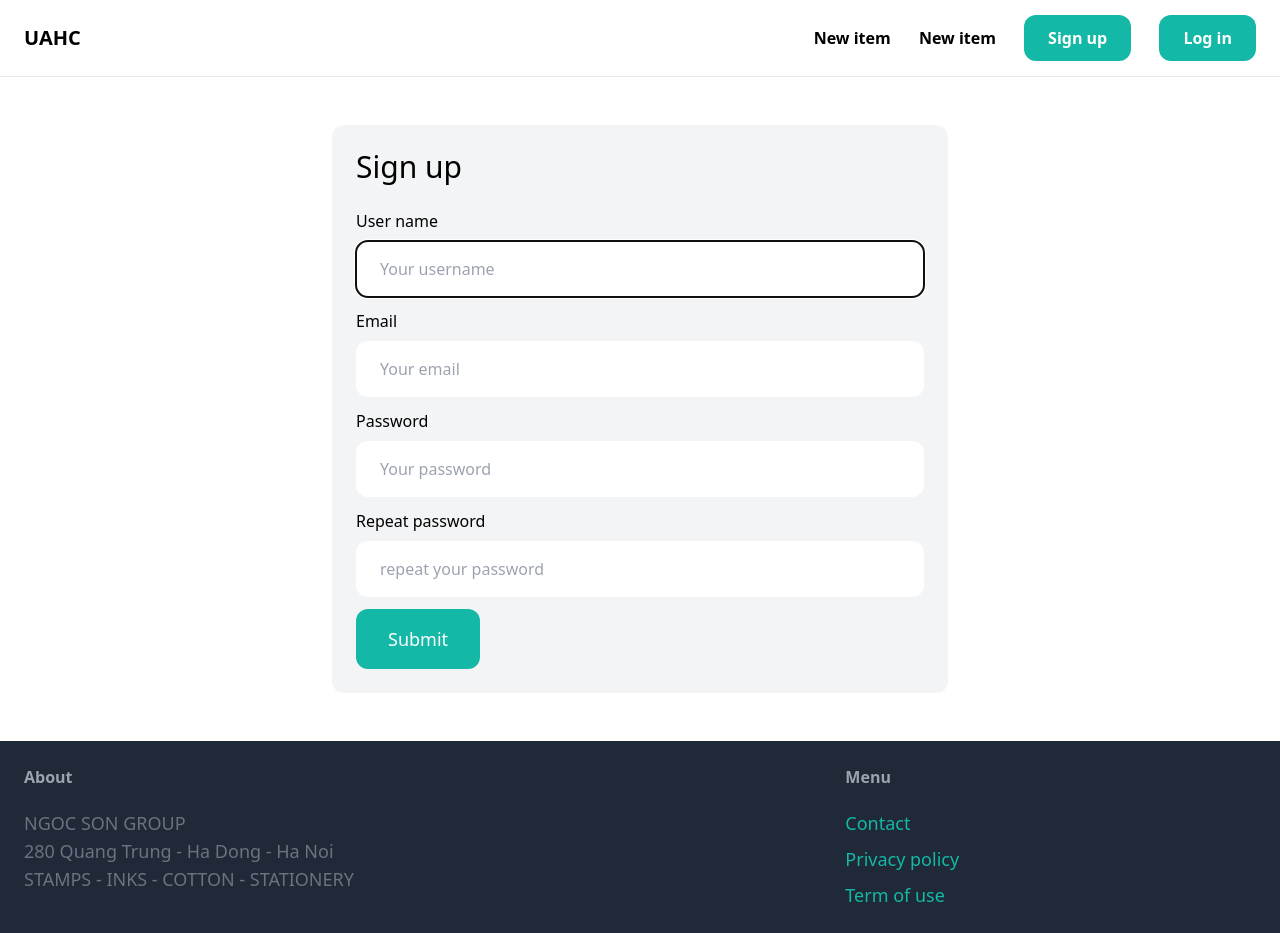
After one commit to albertnguyen97/UAHCstore, a Django app: page /signup/ in a window 1280 px wide. The commit adds this page. Run offline with Django 4.2, Linux system fonts and the light colour scheme; some libraries are stand-ins or nearby versions.

Commit message:
add form signup

```diff
--- /dev/null
+++ b/core/forms.py
@@ -0,0 +1,26 @@
+from django import forms
+from django.contrib.auth.forms import UserCreationForm
+from django.contrib.auth.models import User
+
+
+class SignUpForm(UserCreationForm):
+    class Meta:
+        model = User
+        fields = ('username', 'email', 'password1', 'password2')
+
+    username = forms.CharField(widget=forms.TextInput(attrs={
+        'placeholder': 'Your username',
+        'class': 'w-full py-4 px-6 rounded-xl'
+    }))
+    email = forms.CharField(widget=forms.TextInput(attrs={
+        'placeholder': 'Your email',
+        'class': 'w-full py-4 px-6 rounded-xl'
+    }))
+    password1 = forms.CharField(widget=forms.TextInput(attrs={
+        'placeholder': 'Your password',
+        'class': 'w-full py-4 px-6 rounded-xl'
+    }))
+    password2 = forms.CharField(widget=forms.TextInput(attrs={
+        'placeholder': 'repeat your password',
+        'class': 'w-full py-4 px-6 rounded-xl'
+    }))
--- a/core/templates/core/base.html
+++ b/core/templates/core/base.html
@@ -12,8 +12,8 @@
         <div class="space-x-6">
             <a href="#" class="text-g font-semibold hover:text-gray-500">New item</a>
             <a href="#" class="text-g font-semibold hover:text-gray-500">New item</a>
-            <a href="#" class="px-6 py-3 text-g font-semibold bg-teal-500 text-white rounded-xl hover:bg-blue-700">Sign up</a>
-            <a href="#" class="px-6 py-3 text-g font-semibold bg-teal-500 text-white rounded-xl hover:bg-gray-700">Log in</a>
+            <a href="{% url 'core:signup' %}" class="px-6 py-3 text-g font-semibold bg-teal-500 text-white rounded-xl hover:bg-blue-700">Sign up</a>
+            <a href="#" class="px-6 py-3 text-g font-semibold bg-teal-500 text-white rounded-xl hover:bg-gray-700 ">Log in</a>
         </div>
     </nav>
     <div class="px-6 py-6">
@@ -34,7 +34,7 @@
         <div class="w-1/3">
             <h3 class="mb-5 font-semibold text-gray-400 ">Menu</h3>
             <ul class="space-y-2">
-                <li><a href="{% url 'contact' %}" class="text-lg text-teal-500 hover:text-teal-700">Contact</a></li>
+                <li><a href="{% url 'core:contact' %}" class="text-lg text-teal-500 hover:text-teal-700">Contact</a></li>
                 <li><a href="#" class="text-lg text-teal-500 hover:text-teal-700">Privacy policy</a></li>
                 <li><a href="#" class="text-lg text-teal-500 hover:text-teal-700">Term of use</a></li>
 
--- /dev/null
+++ b/core/templates/core/signup.html
@@ -0,0 +1,38 @@
+{% extends 'core/base.html' %}
+{% block title %} Sign up {% endblock %}
+{% block content %}
+
+<div class="w-1/2 my-6 mx-auto p-6 bg-gray-100 rounded-xl">
+    <h1 class="mb-6 text-3xl">Sign up</h1>
+    <form method="post" action=".">
+        {%  csrf_token %}
+        {{ form.non_field_errors }}
+
+        <div class="mb-3">
+            <label class="inline-block mb-2">User name</label><br>
+            {{ form.username }}
+        </div>
+        <div class="mb-3">
+            <label class="inline-block mb-2">Email</label><br>
+            {{ form.email }}
+        </div>
+        <div class="mb-3">
+            <label class="inline-block mb-2">Password</label><br>
+            {{ form.password1 }}
+        </div>
+        <div class="mb-3">
+            <label class="inline-block mb-2">Repeat password</label><br>
+            {{ form.password2 }}
+        </div>
+        {% if form.errors or form.non_field_errors %}
+            <div class="mb-3 p-6 bg-red-100 rounded-xl">
+            {% for field in form %}
+                {{ field.errors }}
+            {% endfor %}
+            </div>
+        {% endif %}
+        <button class="py-4 px-8 text-lg bg-teal-500 hover:bg-teal-700 rounded-xl text-white center">Submit</button>
+    </form>
+</div>
+
+{% endblock %}
--- /dev/null
+++ b/core/urls.py
@@ -0,0 +1,11 @@
+from django.urls import path
+from . import views
+
+app_name = 'core'
+
+urlpatterns = [
+    path('', views.index, name='index'),
+    path('contact/', views.contact, name='contact'),
+    path('signup/', views.signup, name='signup')
+
+]
--- a/core/views.py
+++ b/core/views.py
@@ -1,8 +1,10 @@
 from django.shortcuts import render
 from item.models import Category, Item
+from .forms import SignUpForm
 
 
 # Create your views here.
+
 
 def index(request):
     items = Item.objects.filter(is_sold=False)[0:6]
@@ -15,3 +17,10 @@ def index(request):
 
 def contact(request):
     return render(request, 'core/contact.html')
+
+
+def signup(request):
+    form = SignUpForm()
+    return render(request, 'core/signup.html', {
+        'form': form
+    })
--- a/marketplace/urls.py
+++ b/marketplace/urls.py
@@ -6,8 +6,7 @@ from django.conf import settings
 from django.conf.urls.static import static
 
 urlpatterns = [
-    path('', index, name="index"),
+    path('', include('core.urls')),
     path('items/', include('item.urls')),
-    path('contact/', contact, name="contact"),
     path('admin/', admin.site.urls),
 ] + static(settings.MEDIA_URL, document_root=settings.MEDIA_ROOT)
```
